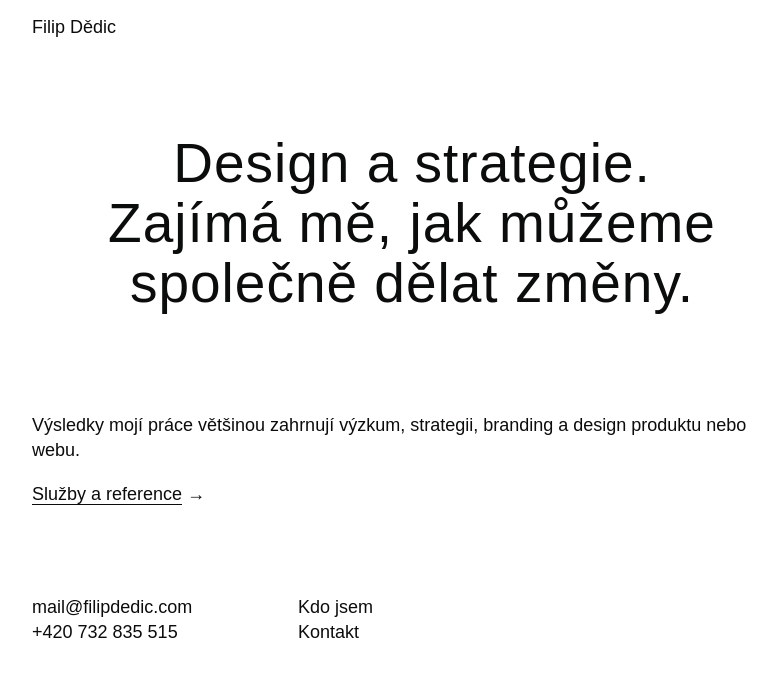
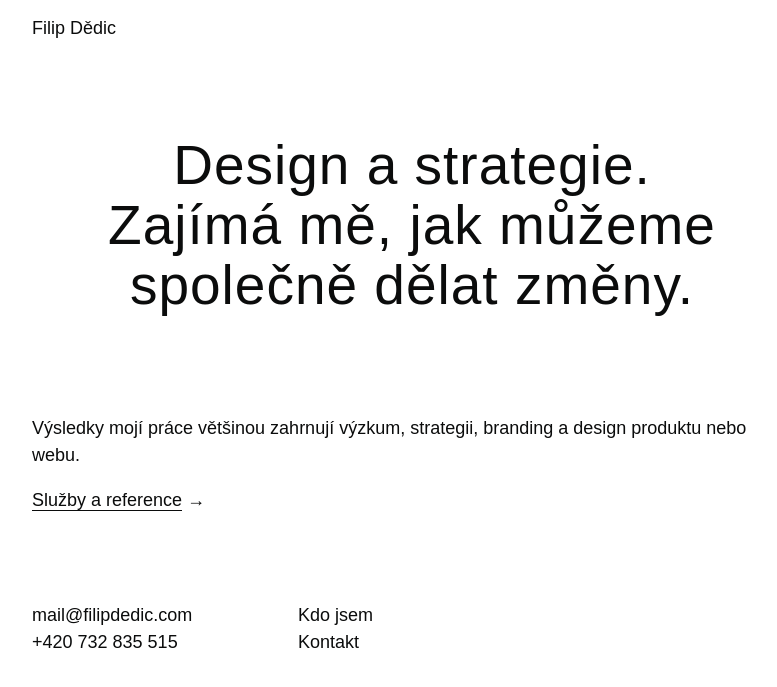
Before and after one commit to fdedic/fdedic.github.io, a Jekyll site: the page built from index.md, in a window 1280 px wide. Shown: the top 687 px of the page, without its empty margins (228-1005 px from the left). Built offline with Jekyll 4.4.1, drawn with Linux system fonts in a browser that asks for light colours; nearby versions of some CDN libraries; some web fonts are replaced.

Commit message:
Update base.css

```diff
--- a/assets/css/base.css
+++ b/assets/css/base.css
@@ -30,7 +30,7 @@ font-weight: 400;
 letter-spacing: ;
 -webkit-font-smoothing: antialiased;
 font-size: 18px;
-line-height: 1.4;
+line-height: 1.5;
 text-transform: none;
 color: #0b0c0c;
 word-spacing: 0;
@@ -46,7 +46,7 @@ font-weight: 400;
 letter-spacing: ;
 -webkit-font-smoothing: antialiased;
 font-size: 16px;
-line-height: 1.4;
+line-height: 1.5;
 word-spacing: 0;
 }
 
```
